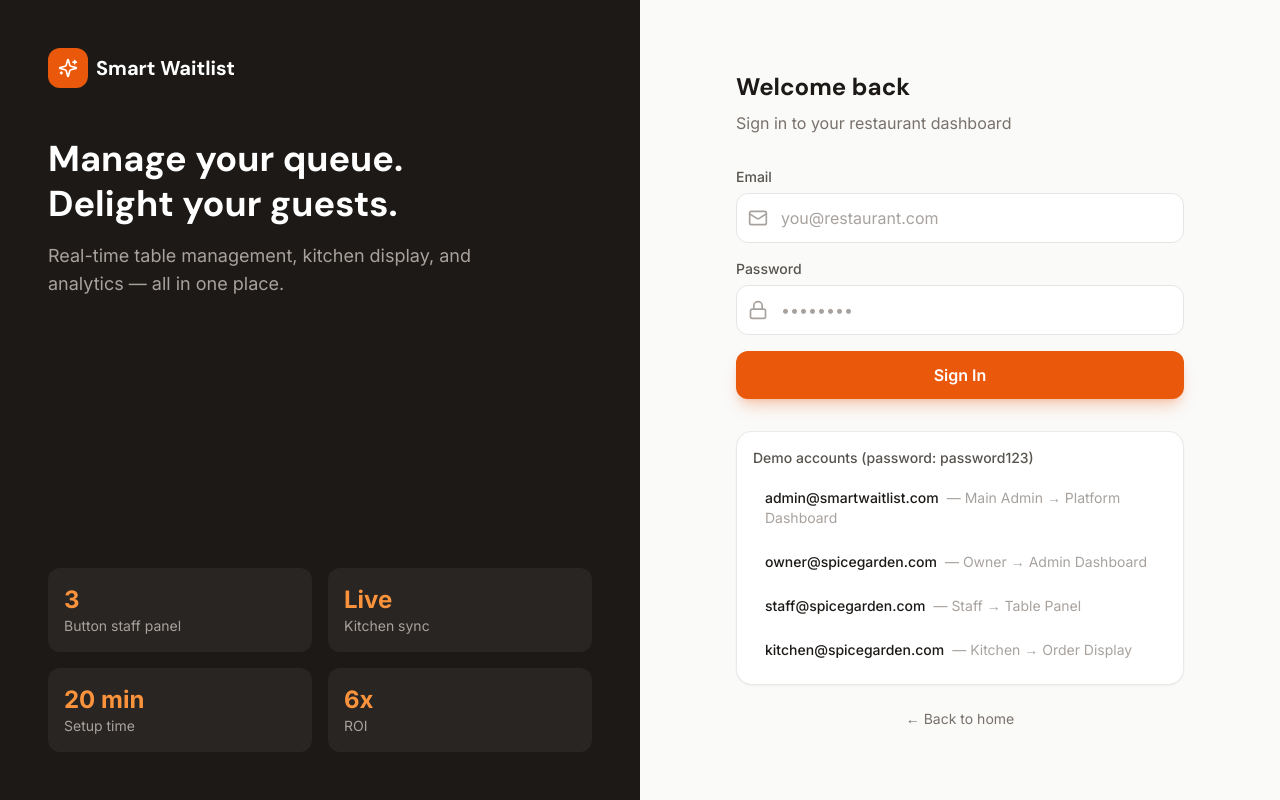
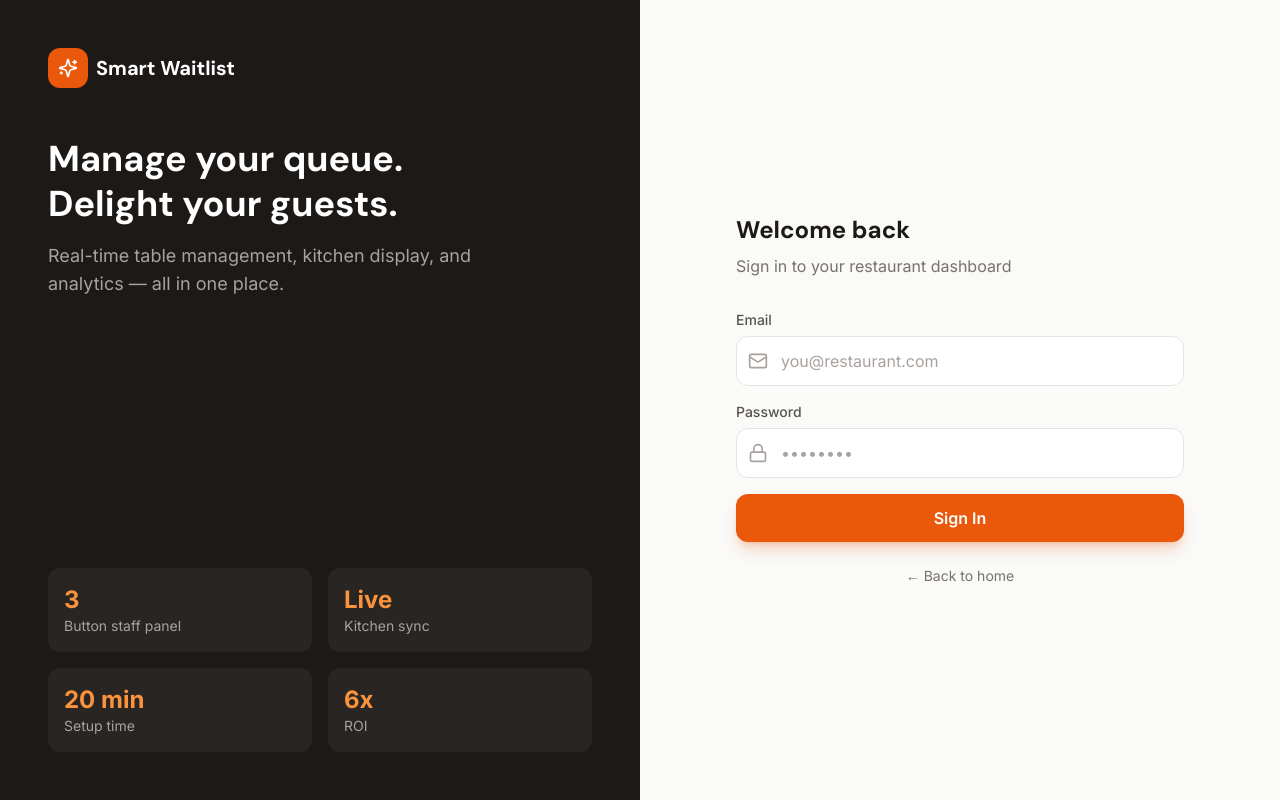
Before and after one commit to Mihir1913/SmartWaitlist, a React (Vite) app in the folder frontend/: page /SmartWaitlist/login in a window 1280 px wide. Built offline with nearby package versions, Linux system fonts and the light colour scheme; no server answers.

Commit message:
chore: remove demo accounts from login page and update default superadmin password

```diff
--- a/frontend/src/pages/LoginPage.tsx
+++ b/frontend/src/pages/LoginPage.tsx
@@ -34,12 +34,6 @@ export default function LoginPage() {
     }
   };
 
-  const demoAccounts = [
-    { email: 'admin@smartwaitlist.com', role: 'Main Admin → Platform Dashboard' },
-    { email: 'owner@spicegarden.com', role: 'Owner → Admin Dashboard' },
-    { email: 'staff@spicegarden.com', role: 'Staff → Table Panel' },
-    { email: 'kitchen@spicegarden.com', role: 'Kitchen → Order Display' },
-  ];
 
   return (
     <div className="min-h-screen flex">
@@ -129,25 +123,6 @@ export default function LoginPage() {
             </button>
           </form>
 
-          <div className="mt-8 card p-4">
-            <p className="text-sm font-medium text-stone-600 mb-3">Demo accounts (password: password123)</p>
-            <div className="space-y-2">
-              {demoAccounts.map((acc) => (
-                <button
-                  key={acc.email}
-                  type="button"
-                  onClick={() => {
-                    setEmail(acc.email);
-                    setPassword('password123');
-                  }}
-                  className="w-full text-left px-3 py-2 rounded-lg hover:bg-stone-50 transition text-sm"
-                >
-                  <span className="font-medium">{acc.email}</span>
-                  <span className="text-stone-400 ml-2">— {acc.role}</span>
-                </button>
-              ))}
-            </div>
-          </div>
 
           <Link to="/" className="block text-center text-sm text-stone-500 mt-6 hover:text-brand-600">
             ← Back to home
```
Also changed, not shown: 2 other files (tests, documents, lock files or other folders).
